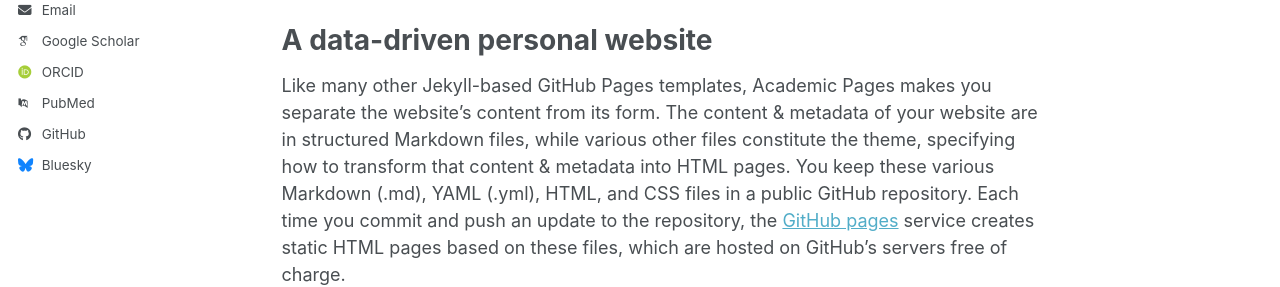
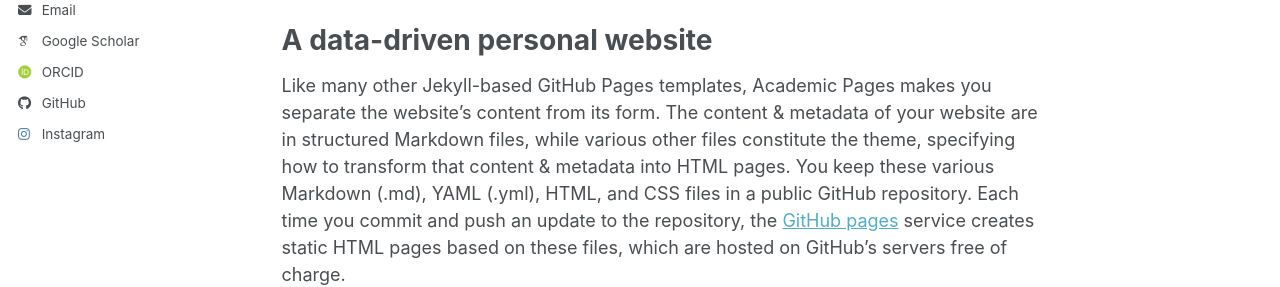
Before and after one commit to lucyjsteffes/lucyjsteffes.github.io, a Jekyll site: the page built from _pages/about.md, in a window 1280 px wide. Shown: the part 464-751 px from the top of the page. Built offline with Jekyll 4.4.1, drawn with Linux system fonts in a browser that asks for light colours; some web fonts are replaced; a script bundle is joined from its source files by our own code; library files that are not in the unit come from our copies; part of the change alters nothing that is shown.

Commit message:
Update _config.yml

```diff
--- a/_config.yml
+++ b/_config.yml
@@ -35,13 +35,13 @@ author:
   # Academic websites
   academia         : # URL
   arxiv            : # URL - Update with the correct link to your profile
-  googlescholar    : "https://scholar.google.com/citations?user=PS_CX0AAAAAJ"
+  googlescholar    : "https://scholar.google.com/citations?user=N-xG1qcAAAAJ&hl=en"
   inspire-hep      : # URL
   impactstory      : # URL
-  orcid            : "https://orcid.org/yourorcidurl"
+  orcid            : "https://orcid.org/0000-0002-9512-5492"
   semantic         : # URL
   ssrn             : # URL
-  pubmed           : "https://www.ncbi.nlm.nih.gov/pubmed/?term=john+snow"
+  pubmed           : #"https://www.ncbi.nlm.nih.gov/pubmed/?term=john+snow"
   researchgate     : # URL
   scopus           : # URL
   zotero           : # URL
@@ -57,14 +57,14 @@ author:
 
   # Social media
   artstation       : # Username
-  bluesky          : "bsky.app" # Replace this with you Bluesky username
+  bluesky          : #"bsky.app" # Replace this with you Bluesky username
   facebook         : # Username
   flickr           : # Username
   foursquare       : # Username
   goodreads        : # Username
   google_plus      : # Username
   keybase          : # Username
-  instagram        : # Username
+  instagram        : "lucyjsteffes"
   lastfm           : # Username
   linkedin         : # Username
   mastodon         : # URL
```
